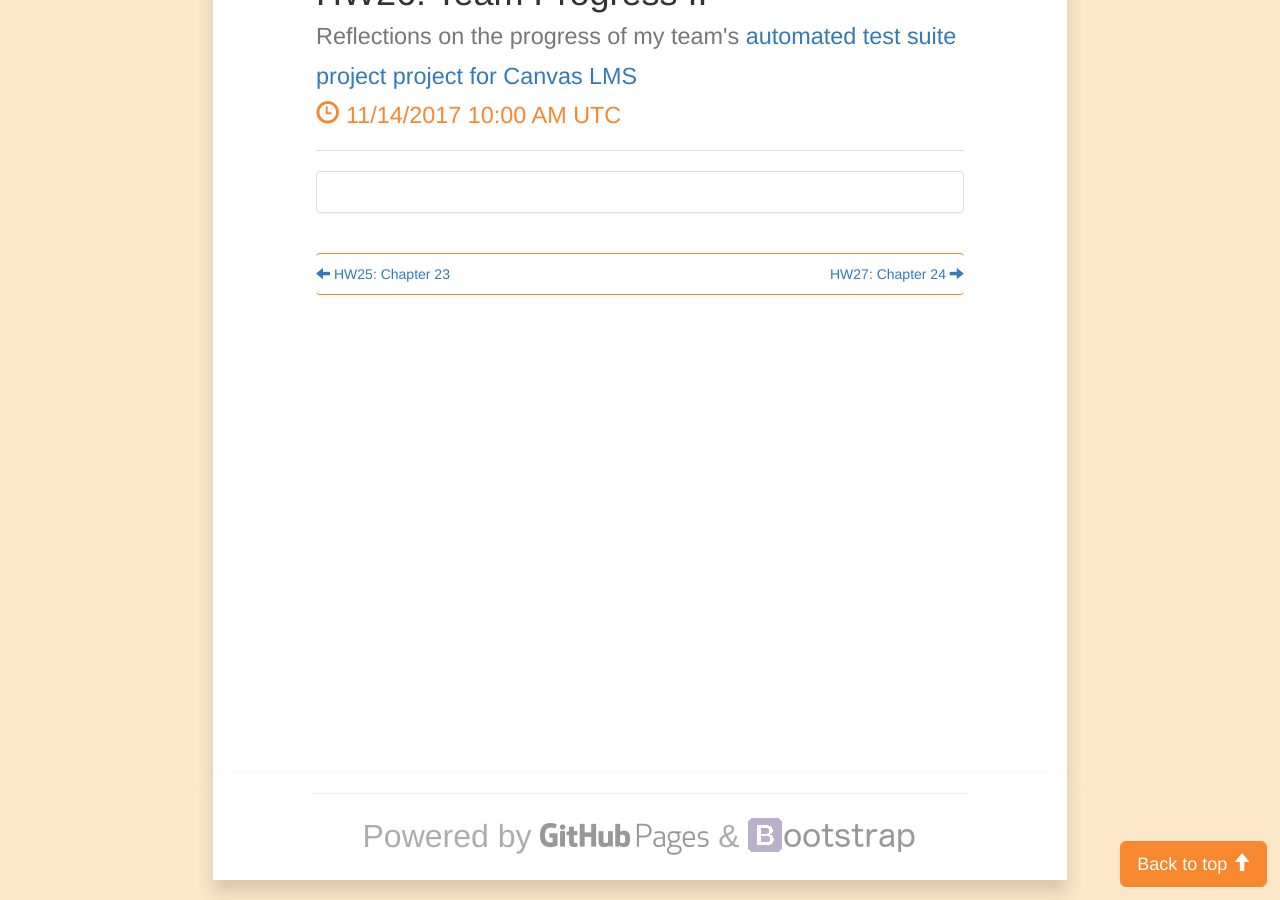
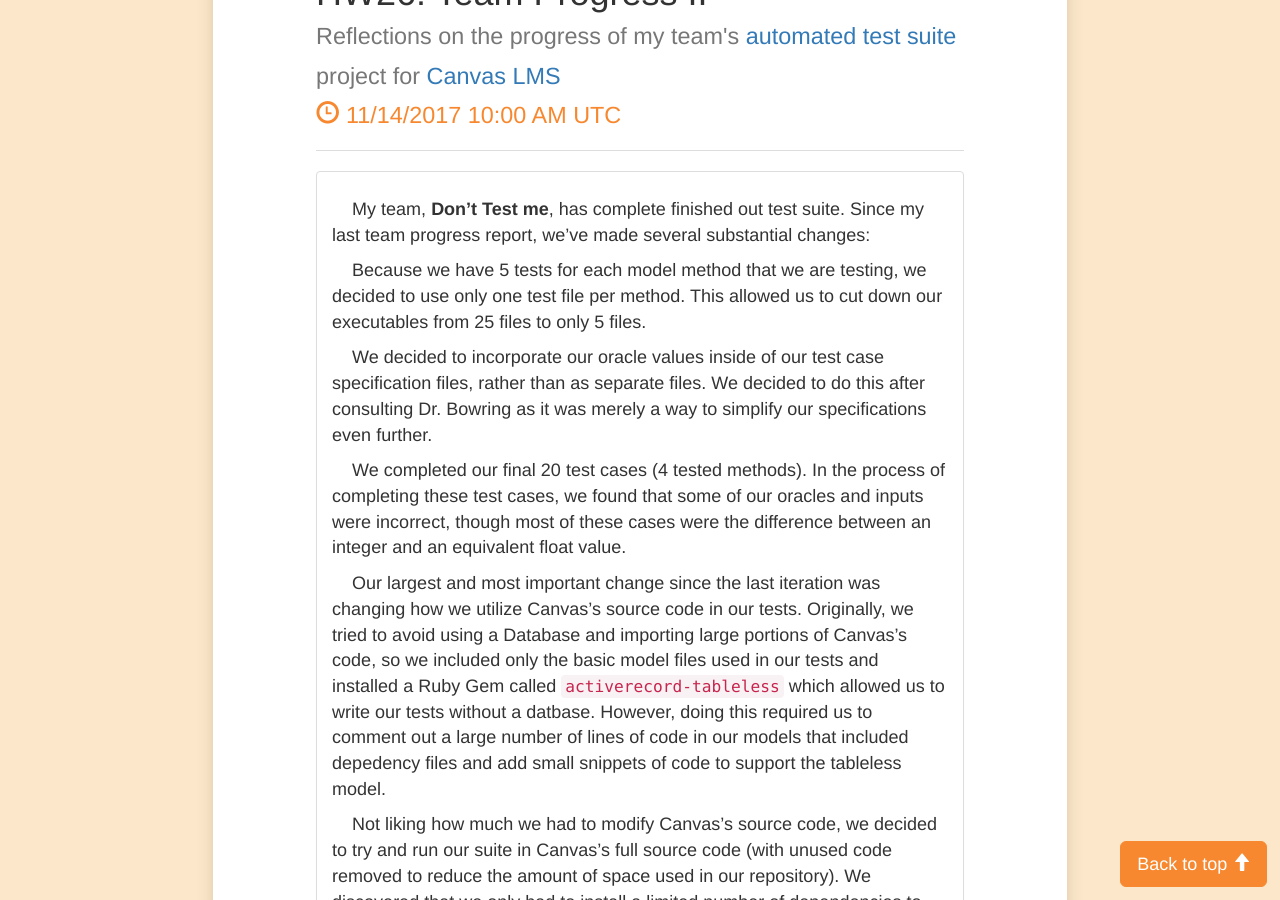
Before and after one commit to kayla-glick/kayla-glick.github.io, a Jekyll site: the page built from portfolio/csci_362_blog/_posts/2017-11-14-hw26.md, in a window 1280 px wide and 900 px high, scrolled down 254 px. Built offline with Jekyll 4.4.1, drawn with Linux system fonts in a browser that asks for light colours; nearby versions of some CDN libraries; some of the changed text lies outside the part shown.

Commit message:
hw26 and add captions

```diff
--- a/portfolio/csci_362_blog/_posts/2017-11-14-hw26.md
+++ b/portfolio/csci_362_blog/_posts/2017-11-14-hw26.md
@@ -1,7 +1,28 @@
 ---
 layout: post
 title: "HW26: Team Progress II"
-description: Reflections on the progress of my team's <a href="/portfolio/csci_362_project/" target="_blank">automated test suite project project for Canvas LMS</a>
+description: Reflections on the progress of my team's <a href="https://github.com/CSCI-362-02-2017/Don-t-Test-Me" target="_blank">automated test suite</a> project for <a href="https://github.com/instructure/canvas-lms" target="_blank">Canvas LMS</a>
 date: 2017-11-14 10:00:00 -5EST
 category: csci_362_blog
 ---
+
+&nbsp;&nbsp;&nbsp;&nbsp;My team, **Don't Test me**, has complete finished out test suite. Since my last team progress report, we've made several substantial changes:
+
+&nbsp;&nbsp;&nbsp;&nbsp;Because we have 5 tests for each model method that we are testing, we decided to use only one test file per method. This allowed us to cut down our executables from 25 files to only 5 files.
+
+&nbsp;&nbsp;&nbsp;&nbsp;We decided to incorporate our oracle values inside of our test case specification files, rather than as separate files. We decided to do this after consulting Dr. Bowring as it was merely a way to simplify our specifications even further.
+
+&nbsp;&nbsp;&nbsp;&nbsp;We completed our final 20 test cases (4 tested methods). In the process of completing these test cases, we found that some of our oracles and inputs were incorrect, though most of these cases were the difference between an integer and an equivalent float value.
+
+&nbsp;&nbsp;&nbsp;&nbsp;Our largest and most important change since the last iteration was changing how we utilize Canvas's source code in our tests. Originally, we tried to avoid using a Database and importing large portions of Canvas's code, so we included only the basic model files used in our tests and installed a Ruby Gem called `activerecord-tableless` which allowed us to write our tests without a datbase. However, doing this required us to comment out a large number of lines of code in our models that included depedency files and add small snippets of code to support the tableless model.
+
+&nbsp;&nbsp;&nbsp;&nbsp;Not liking how much we had to modify Canvas's source code, we decided to try and run our suite in Canvas's full source code (with unused code removed to reduce the amount of space used in our repository). We discovered that we only had to install a limited number of dependencies to get the code running. It does take a while to install, but it's relatively easy and straight-forward, and we hope in the future to automate at least part of the process with a shell script. With the Canvas Ruby on Rails project installed, we found that we could execute a Rails component called _rails runner_ which allows you to run Ruby scripts in a native Rails environment. This gave us easy access to all of the models and dependencies we needed, as well as the PostgreSQL database. This actually made the testing process much simpler for us in the end.
+
+&nbsp;&nbsp;&nbsp;&nbsp;Our testing framework now has 25 fully-functional and passing test cases. We believe that its design makes it versatile and robust to fit any Rails environment with different dependencies installed and different models tested. To perform testing, the _TestAutomation_ folder can be placed one player inside of the root directory of a Rails project. Once test cases and executable are written, tests should run with the same ease as our current implementation in Canvas LMS.
+
+<div class="thumbnail glowing-link">
+  <img src="/assets/images/csci_362_blog/hw26_report.png" class="" width="100%" alt="HW26 - Full Test Report">
+  <div class="caption">
+    <p>An example report generated by our test suite</p>
+  </div>
+</div>
```
Also changed, not shown: portfolio/csci_362_blog/_posts/2017-10-31-hw19.md (+6 -2 lines), assets/images/csci_362_blog/hw26_report.png (added).
